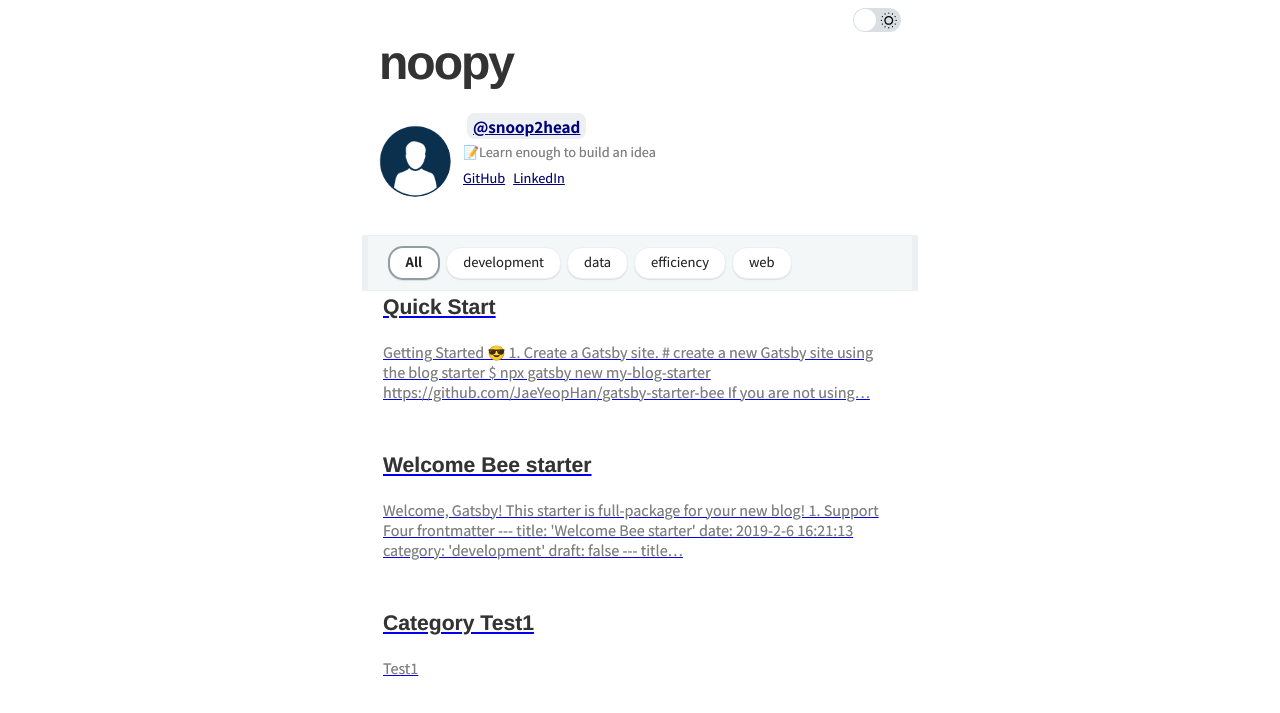
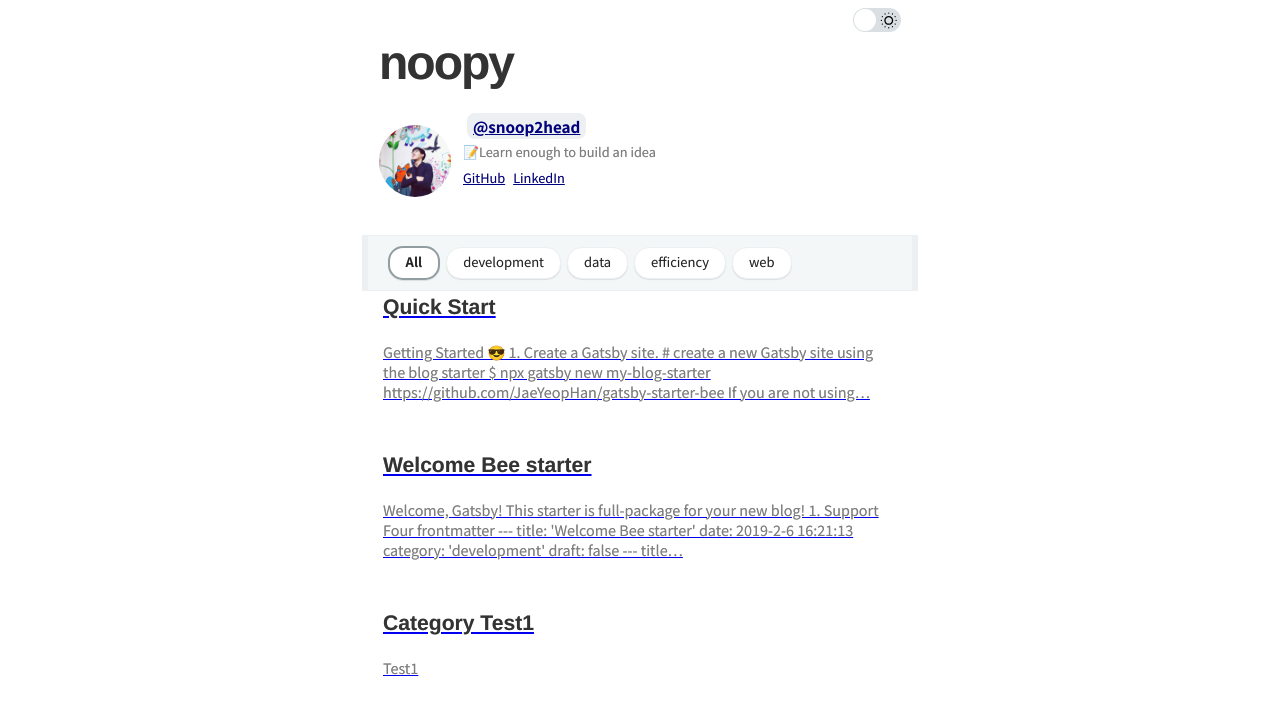
Before and after one commit to snoop2head/noopy, a Gatsby site: page / in a window 1280 px wide. Shown: the part 87-800 px from the top of the page. Built offline with nearby package versions, Linux system fonts and the light colour scheme; Gatsby itself is replaced by a stand-in of ours; some packages are replaced by stand-ins of ours; what typography-theme-github would draw is missing.

Commit message:
update profile picture

```diff
--- a/src/components/bio/index.jsx
+++ b/src/components/bio/index.jsx
@@ -62,7 +62,7 @@ export const Bio = () => (
 
 const bioQuery = graphql`
   query BioQuery {
-    avatar: file(absolutePath: { regex: "/profile.png/" }) {
+    avatar: file(absolutePath: { regex: "/profile.jpg/" }) {
       childImageSharp {
         fixed(width: 72, height: 72) {
           ...GatsbyImageSharpFixed
```
Also changed, not shown: content/assets/profile.jpg (added), content/assets/profile.png (deleted).
